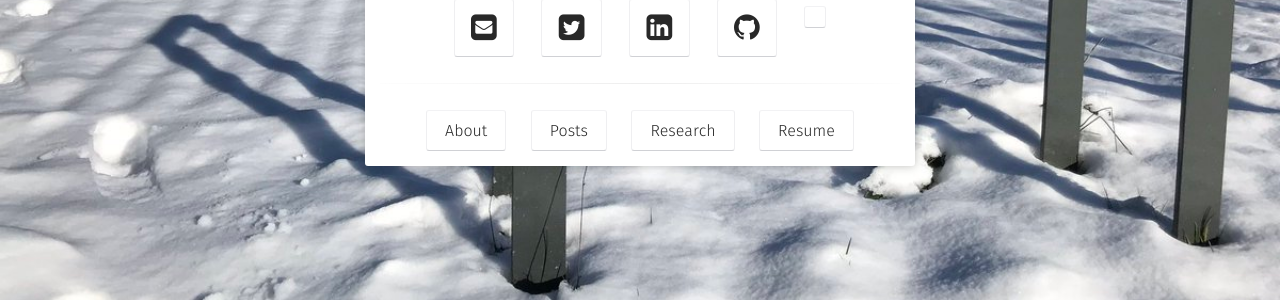
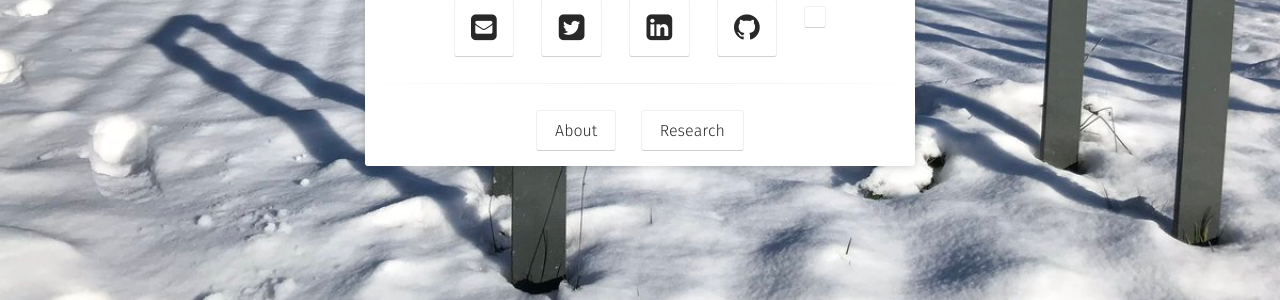
Before and after one commit to rayush7/rayush7.github.io, a Jekyll site: the page built from index.html, in a window 1280 px wide. Shown: the part 530-830 px from the top of the page. Built offline with Jekyll 4.4.1, drawn with Linux system fonts in a browser that asks for light colours; some web fonts are replaced; a style sheet for code colours, icons or effects is not loaded.

Commit message:
updated home.html

```diff
--- a/_layouts/home.html
+++ b/_layouts/home.html
@@ -36,15 +36,15 @@ layout: compress
                          <a class="btn zoombtn" href="{{ site.url }}/about">
                          About
                          </a>
-                         <a class="btn zoombtn" href="{{ site.url }}/posts">
+                         <!--<a class="btn zoombtn" href="{{ site.url }}/posts">
                          Posts
-                         </a>
+                         </a> -->
                          <a class="btn zoombtn" href="{{ site.url }}/research">
                          Research
                          </a>
-                         <a class="btn zoombtn" href="https://rayush7.github.io/mycv/">
+                         <!--<a class="btn zoombtn" href="https://rayush7.github.io/mycv/">
                          Resume
-                         </a>
+                         </a>-->
                  </h3>
             </div>
         </div>
```
